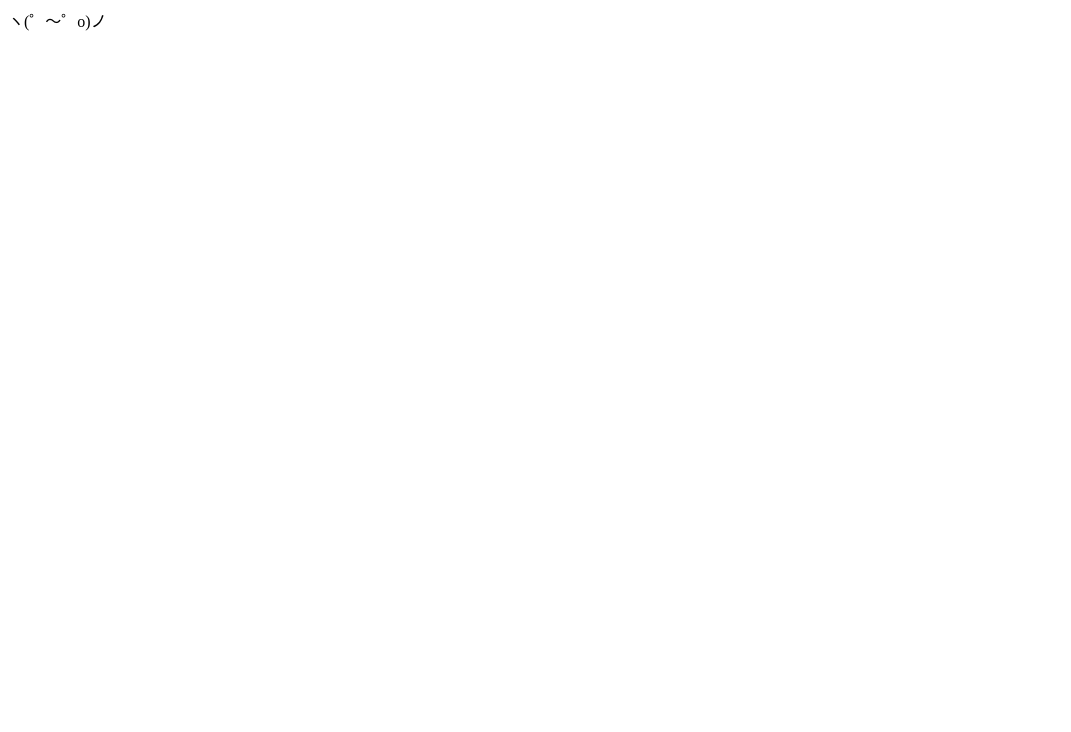
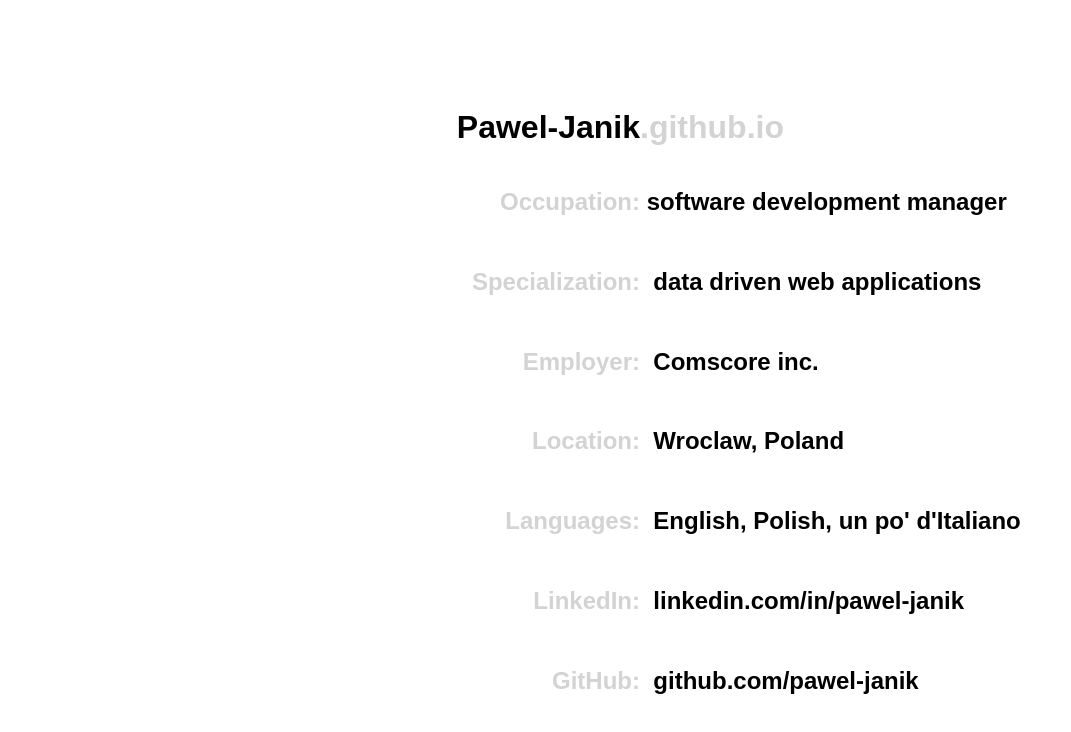
Before and after one commit to Pawel-Janik/Pawel-Janik.github.io, a plain HTML site: page index.html in a window 1280 px wide. Shown: the whole page, without its empty margins (0-1071 px from the left). Drawn offline with Linux system fonts and the light colour scheme.

Commit message:
Let's add something here

```diff
--- a/index.html
+++ b/index.html
@@ -1 +1,20 @@
-ヽ(゜～゜o)ノ
+<!DOCTYPE html>
+<html lang="en">
+<head>
+    <meta charset="UTF-8">
+    <meta http-equiv="X-UA-Compatible" content="IE=edge">
+    <meta name="viewport" content="width=device-width, initial-scale=1.0">
+    <title>Pawel-Janik.github.io ヽ(゜～゜o)ノ </title>
+    <link rel="stylesheet" href="style.css">
+</head>
+<body>
+    <h1>Pawel-Janik</h1><h1 class="lightgrey">.github.io</h1>
+    <h2 class="lightgrey">Occupation:</h2><h2>&nbsp;software development manager</h2>
+    <h2 class="lightgrey">Specialization:</h2><h2>&nbsp; data driven web applications</h2>
+    <h2 class="lightgrey">Employer:</h2><h2>&nbsp; Comscore inc.</h2>
+    <h2 class="lightgrey">Location:</h2><h2>&nbsp; Wroclaw, Poland</h2>
+    <h2 class="lightgrey">Languages:</h2><h2>&nbsp; English, Polish, un po' d'Italiano</h2>
+    <h2 class="lightgrey">LinkedIn:</h2><h2>&nbsp; <a href="https://www.linkedin.com/in/pawel-janik/">linkedin.com/in/pawel-janik</a></h2>
+    <h2 class="lightgrey">GitHub:</h2><h2>&nbsp; <a href="https://github.com/Pawel-Janik">github.com/pawel-janik</a> </h2>
+</body>
+</html>
--- /dev/null
+++ b/style.css
@@ -0,0 +1,35 @@
+body {
+    font-family: Arial, Helvetica, sans-serif;
+    text-align: center;
+    padding: 10vh 0;
+    white-space: nowrap;
+    display: grid;
+    grid-template-columns: repeat(2, 1fr);
+    grid-template-rows: repeat(8, 1fr);
+}
+
+h1 {
+    text-align: right;
+}
+
+h1.lightgrey {
+    text-align: left;
+}
+
+h2 {
+    text-align: left;
+}
+
+h2.lightgrey {
+    text-align: right;
+}
+
+a:link,
+a:visited {
+    color: black;
+    text-decoration: none;
+}
+
+.lightgrey {
+    color: lightgrey;
+}
```
